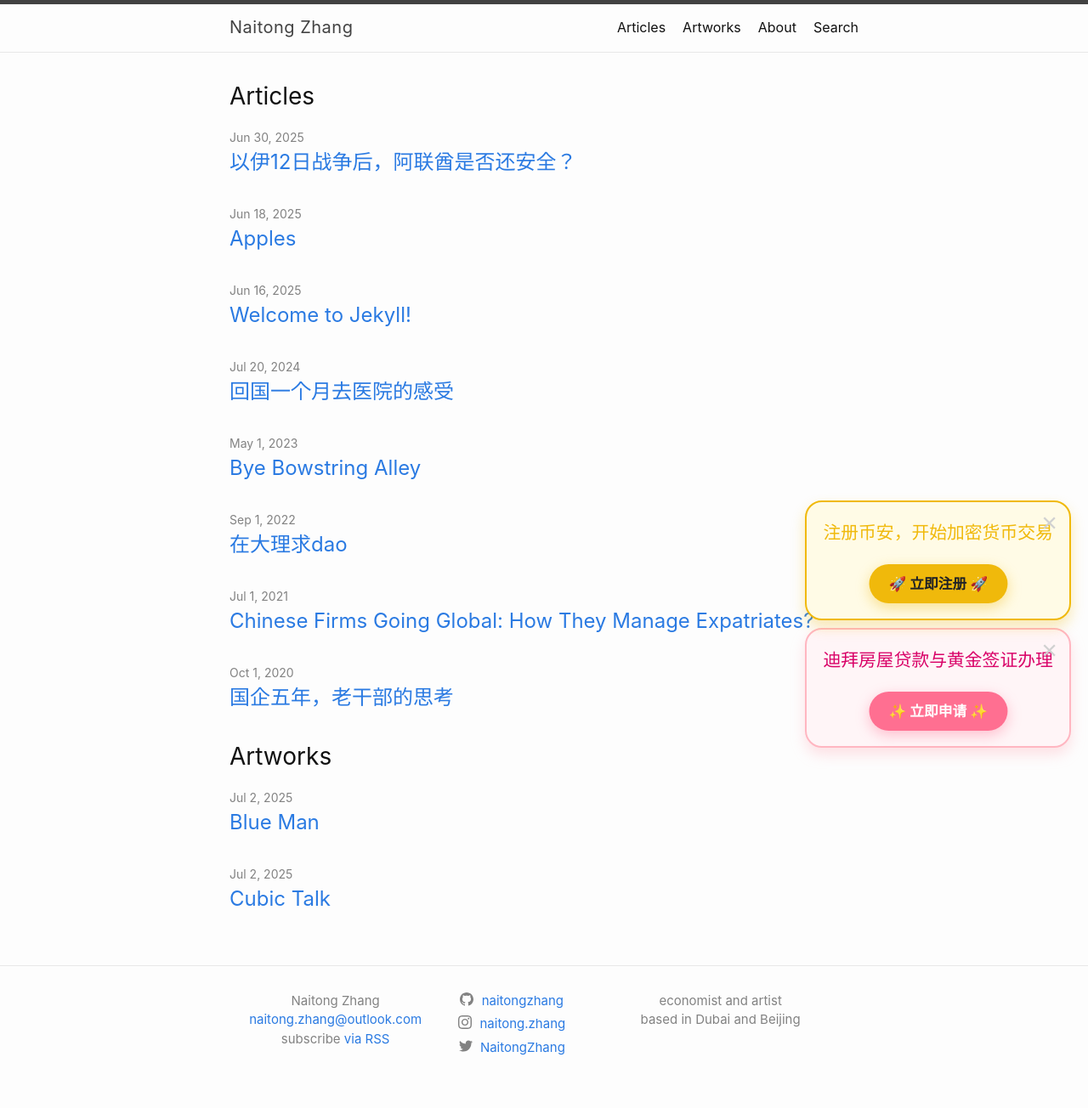
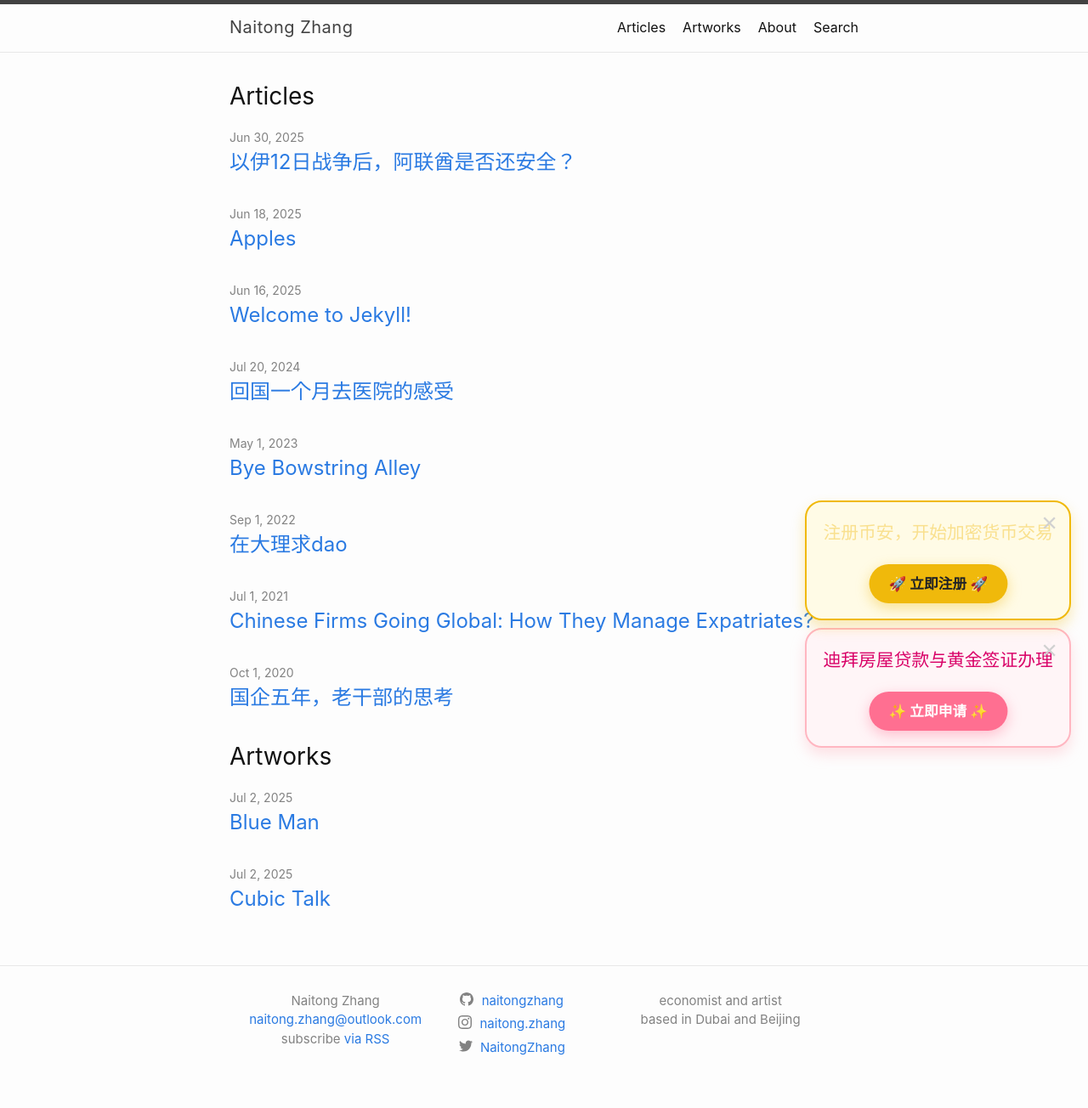
Before and after one commit to naitongzhang/naitongzhang.github.io, a Jekyll site: the page built from index.md, in a window 1280 px wide. Shown: the whole page at 85% size. Built offline with Jekyll 4.4.1, drawn with Linux system fonts in a browser that asks for light colours.

Commit message:
Update binance-promo-card.html

```diff
--- a/_includes/binance-promo-card.html
+++ b/_includes/binance-promo-card.html
@@ -36,7 +36,7 @@
 .mw-promo-card h2 {
   margin-top: 0;
   font-size: 1.3rem; /* 减小标题字体 */
-  color: #F0B90B; /* Binance yellow */
+  color: rgba(240, 185, 11, 0.4); /* Softer yellow for the title */
 }
 .mw-promo-card p {
   color: #343A40; /* Darker grey text for readability */
```
